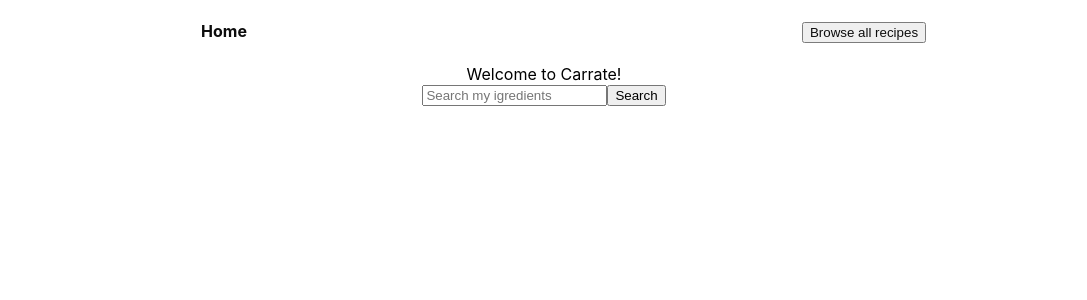
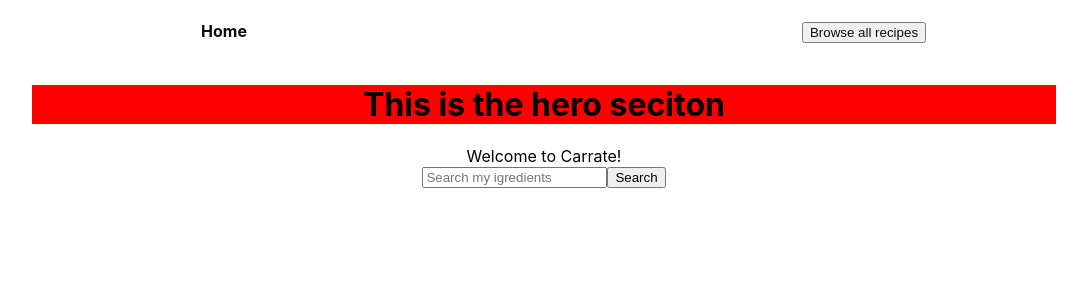
Before and after one commit to kodiri/carrate, a React (Create React App) app: page / in a window 1280 px wide. Shown: the top 300 px of the page, without its empty margins (96-1183 px from the left). Built offline with nearby package versions, Linux system fonts and the light colour scheme.

Commit message:
my first ammendments

```diff
--- a/src/src-frontend/App.js
+++ b/src/src-frontend/App.js
@@ -3,12 +3,14 @@
 import { BrowserRouter as Router, Switch } from "react-router-dom";
 import Navbar from "./Components/Navbar/Navbar.js";
 import Homepage from "./Pages/Homepage/Homepage.js";
+import Hero from "./Components/Hero/Hero.js";
 
 function App() {
   return (
     <div className="App">
       <Router>
         <Navbar />
+        <Hero />
         <Switch>
           <Homepage />
         </Switch>
--- /dev/null
+++ b/src/src-frontend/Components/Hero/Hero.css
@@ -0,0 +1,5 @@
+.hero-container{
+    width: 80%;
+    margin:auto auto;
+    background-color: red;
+}
--- /dev/null
+++ b/src/src-frontend/Components/Hero/Hero.js
@@ -0,0 +1,12 @@
+import React from "react";
+import "./Hero.css";
+
+const Hero = ()=>{
+    return(
+        <div className="hero-container">
+            <h1> This is the hero seciton</h1>
+        </div>
+    )
+}
+
+export default Hero;
```
